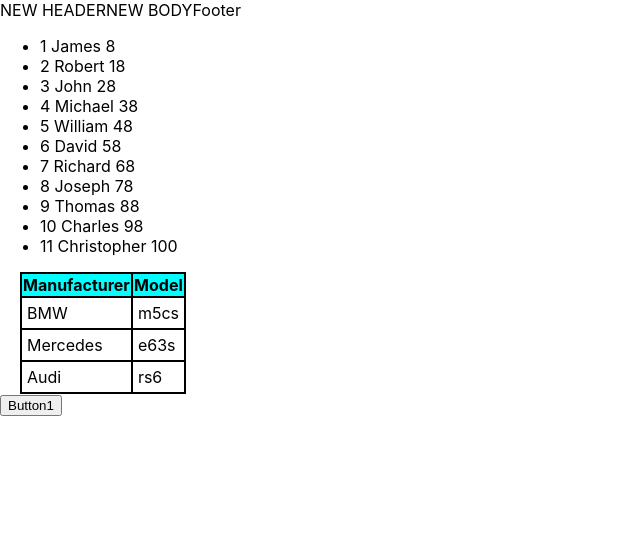
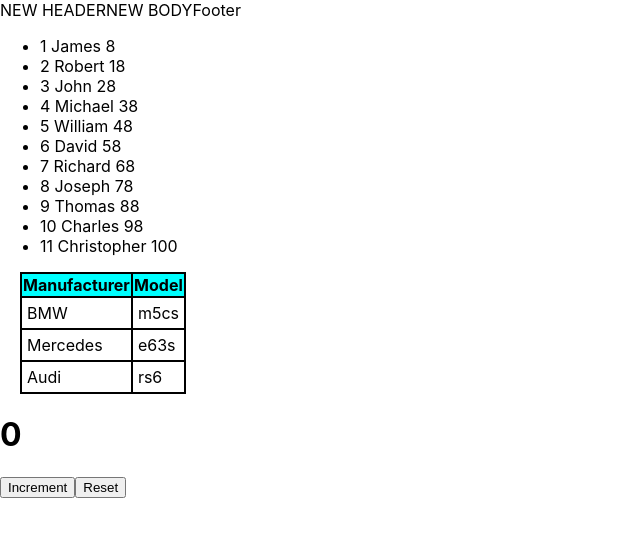
Before and after one commit to AnnaRalew/micro-components, a React (Create React App) app: page / in a window 1280 px wide. Shown: the top 536 px of the page, without its empty margins (0-640 px from the left). Built offline with nearby package versions, Linux system fonts and the light colour scheme.

Commit message:
Add reset and increment

```diff
--- a/src/App.tsx
+++ b/src/App.tsx
@@ -20,8 +20,16 @@ function App() {
                                                  {id: 10, name: "Charles", age: 98},
                                                  {id: 11, name: "Christopher", age: 100},
                                              ])
-    const buttonOnClickHandler =(name: string)=>{
-        console.log(name)
+    // const buttonOnClickHandler =(name: string)=>{
+    //     console.log(name)
+    // }
+    let [a, setA] = useState(0)
+    const onClickHandler=(name:string)=>{
+        if(name==="Reset"){
+            setA(0)
+        }else {
+            setA(++a)
+        }
     }
 
   return (
@@ -30,8 +38,10 @@ function App() {
        <Body titleForBody={"NEW BODY"}/>
        <Footer/>
        <NewComponent students={students}/>
-       <Button onClickHandler={()=>buttonOnClickHandler("Button1")} name={"Button1"}/>
-
+       {/*<Button onClickHandler={()=>buttonOnClickHandler("Button1")} name={"Button1"}/>*/}
+       <h1>{a}</h1>
+       <Button name={"Increment"} onClickHandler={()=>onClickHandler("Increment")}/>
+       <Button name={"Reset"} onClickHandler={()=>onClickHandler("Reset")}/>
    </>
   );
 }
```
